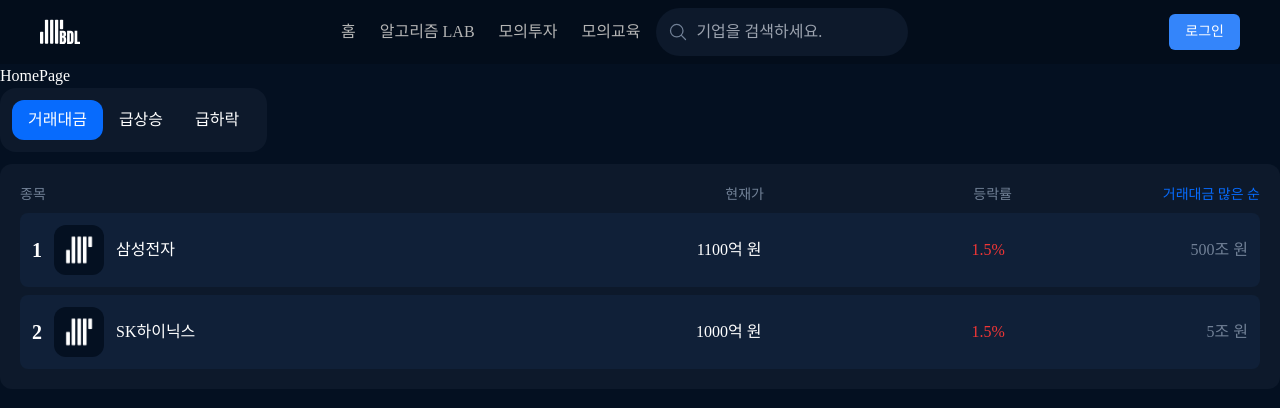
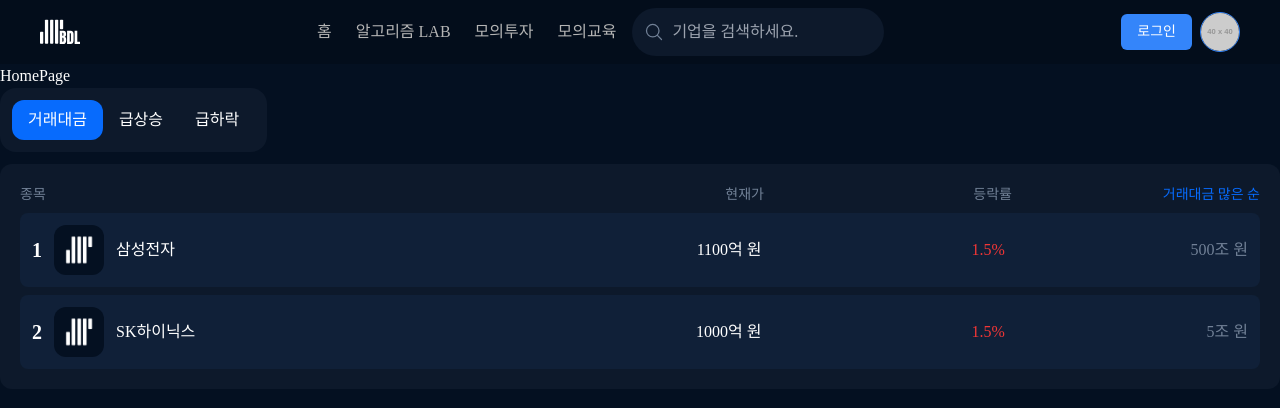
Before and after one commit to dnwnsrb11/BDL-frontend, a React (Vite) app: page / in a window 1280 px wide. Shown: the top 408 px of the page. Built offline with nearby package versions, Linux system fonts and the light colour scheme; a web font is replaced by a local one.

Commit message:
feat: 내비게이션 바에 프로필 이미지 추가 및 버튼 레이아웃 개선

```diff
--- a/src/components/common/nav-bar.tsx
+++ b/src/components/common/nav-bar.tsx
@@ -60,9 +60,18 @@ export const NavBar = () => {
           />
         </div>
       </div>
-      <Button variant="blue" onClick={() => navigate('/login')}>
-        로그인
-      </Button>
+      <div className="flex items-center gap-2">
+        <Button variant="blue" onClick={() => navigate('/login')}>
+          로그인
+        </Button>
+        <button>
+          <img
+            src="https://placehold.co/40x40"
+            alt="profile"
+            className="h-[40px] w-[40px] rounded-full border border-primary-color"
+          />
+        </button>
+      </div>
     </nav>
   );
 };
```
